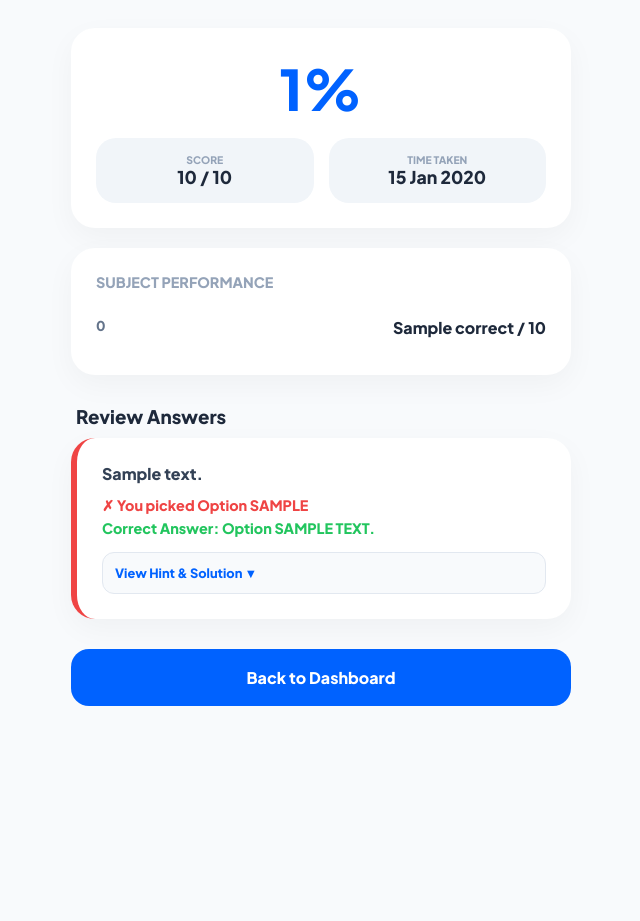
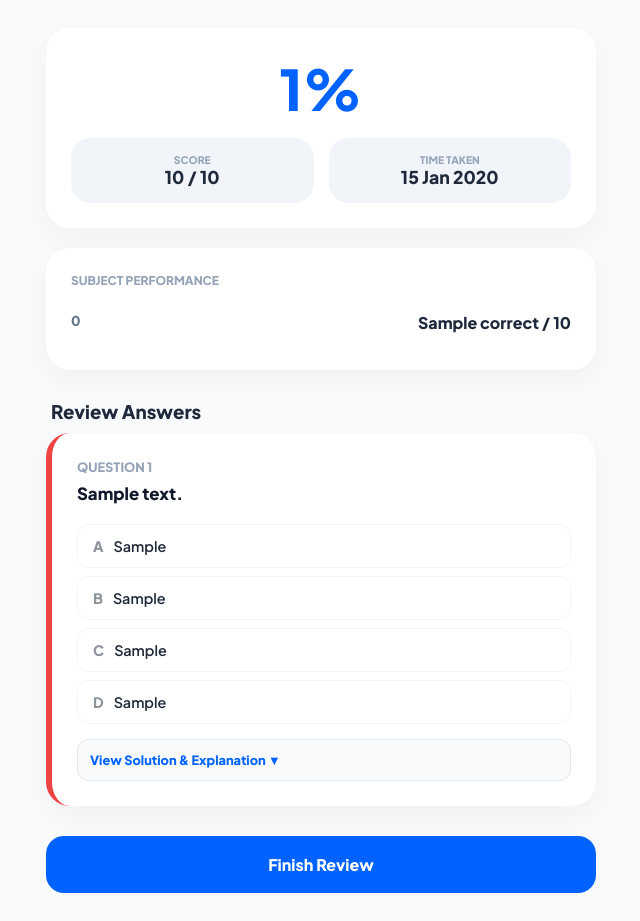
Before and after one commit to Alitedigitals2007/prepium, a Node server app: template views/quiz-result.ejs in a window 1280 px wide. Shown: the whole page, without its empty margins (319-959 px from the left). Before the commit the page ends 706 px from the top, so only its background shows below. Run offline with Node 20, Linux system fonts and the light colour scheme; the template is opened without the code that fills it: most values are stand-ins (such as "Sample title", 1, 10 or a date in 2020).

Commit message:
Update quiz-result.ejs

```diff
--- a/views/quiz-result.ejs
+++ b/views/quiz-result.ejs
@@ -9,7 +9,7 @@
     <style>
         :root { --brand: #0062ff; --bg: #f8fafc; --success: #22c55e; --danger: #ef4444; --text: #1e293b; }
         body { font-family: 'Plus Jakarta Sans', sans-serif; background: var(--bg); padding: 20px; color: var(--text); }
-        .container { max-width: 500px; margin: auto; }
+        .container { max-width: 550px; margin: auto; }
         .card { background: white; padding: 25px; border-radius: 24px; box-shadow: 0 10px 30px rgba(0,0,0,0.04); margin-bottom: 20px; }
 
         /* Stats Grid */
@@ -17,7 +17,6 @@
         .stat-box { background: #f1f5f9; padding: 15px; border-radius: 20px; text-align: center; }
         .stat-label { font-size: 0.65rem; font-weight: 800; color: #94a3b8; text-transform: uppercase; display: block; }
         .stat-val { font-weight: 800; font-size: 1.1rem; }
-
         .perc-text { font-size: 3.5rem; font-weight: 800; color: var(--brand); margin: 0; text-align: center; }
 
         /* Subject Breakdown */
@@ -29,8 +28,15 @@
         .review-card { border-left: 6px solid #cbd5e1; }
         .review-card.correct { border-left-color: var(--success); }
         .review-card.wrong { border-left-color: var(--danger); }
+        .q-text { font-weight: 800; margin-bottom: 18px; font-size: 1.05rem; color: #0f172a; line-height: 1.5; }
 
-        .q-text { font-weight: 800; margin-bottom: 12px; font-size: 1rem; color: #334155; }
+        /* Options List in Review */
+        .review-options { display: flex; flex-direction: column; gap: 8px; margin-bottom: 15px; }
+        .rev-opt { padding: 12px 15px; border-radius: 12px; border: 1.5px solid #f1f5f9; font-size: 0.9rem; font-weight: 600; display: flex; align-items: center; }
+        .rev-opt span { margin-right: 10px; font-weight: 800; opacity: 0.5; }
+
+        .rev-opt.is-correct { border-color: var(--success); background: #f0fdf4; color: #166534; }
+        .rev-opt.is-wrong { border-color: var(--danger); background: #fef2f2; color: #991b1b; }
 
         details { background: #f8fafc; border-radius: 12px; border: 1px solid #e2e8f0; margin-top: 15px; cursor: pointer; }
         summary { padding: 12px; font-size: 0.8rem; font-weight: 800; color: var(--brand); list-style: none; }
@@ -58,7 +64,7 @@
         </div>
 
         <div class="card">
-            <h3 style="margin-top:0; font-weight:800; font-size:0.9rem; color:#94a3b8;">SUBJECT PERFORMANCE</h3>
+            <h3 style="margin-top:0; font-weight:800; font-size:0.75rem; color:#94a3b8; text-transform: uppercase;">Subject Performance</h3>
             <% Object.keys(subjectStats).forEach(subject => { %>
                 <div class="subj-row">
                     <span class="subj-name"><%= subject %></span>
@@ -71,27 +77,38 @@
 
         <% results.forEach((r, i) => { %>
             <div class="card review-card <%= r.isCorrect ? 'correct' : 'wrong' %>">
-                <div class="q-text"><%= r.question_text %></div>
+                <div class="q-text">
+                    <span style="color: #94a3b8; font-size: 0.8rem; display: block; margin-bottom: 4px;">QUESTION <%= i + 1 %></span>
+                    <%= r.question_text %>
+                </div>
 
-                <div style="font-size: 0.9rem; font-weight: 700;">
-                    <% if(r.isCorrect) { %>
-                        <span style="color: var(--success);">✓ You picked Option <%= r.userChoice.toUpperCase() %></span>
-                    <% } else { %>
-                        <span style="color: var(--danger);">✗ You picked Option <%= (r.userChoice || 'None').toUpperCase() %></span><br>
-                        <span style="color: var(--success); display: block; margin-top: 5px;">Correct Answer: Option <%= r.correctAnswer.toUpperCase() %></span>
-                    <% } %>
+                <div class="review-options">
+                    <% ['a', 'b', 'c', 'd'].forEach(opt => {
+                        let optClass = '';
+                        // Highlight if it's the correct answer
+                        if(opt === r.correctAnswer) optClass = 'is-correct';
+                        // Highlight if user picked it and it was wrong
+                        if(opt === r.userChoice && !r.isCorrect) optClass = 'is-wrong';
+                    %>
+                        <div class="rev-opt <%= optClass %>">
+                            <span><%= opt.toUpperCase() %></span>
+                            <%= r['option_' + opt] %>
+                            <% if(opt === r.correctAnswer) { %> <b style="margin-left: auto;">✓</b> <% } %>
+                            <% if(opt === r.userChoice && !r.isCorrect) { %> <b style="margin-left: auto;">✗</b> <% } %>
+                        </div>
+                    <% }) %>
                 </div>
 
                 <% if(r.hint || r.explanation) { %>
                 <details>
-                    <summary>View Hint & Solution ▼</summary>
+                    <summary>View Solution & Explanation ▼</summary>
                     <div class="details-inner">
                         <% if(r.hint) { %>
                             <div class="hint-tag">HINT</div>
                             <p style="margin-top:0;"><i><%= r.hint %></i></p>
                         <% } %>
                         <% if(r.explanation) { %>
-                            <p style="margin-bottom:0;"><b>Explanation:</b> <%= r.explanation %></p>
+                            <p style="margin-bottom:0;"><b>Analysis:</b> <%= r.explanation %></p>
                         <% } %>
                     </div>
                 </details>
@@ -99,7 +116,7 @@
             </div>
         <% }) %>
 
-        <a href="/dashboard" class="btn-finish">Back to Dashboard</a>
+        <a href="/dashboard" class="btn-finish">Finish Review</a>
     </div>
 
 </body>
```
